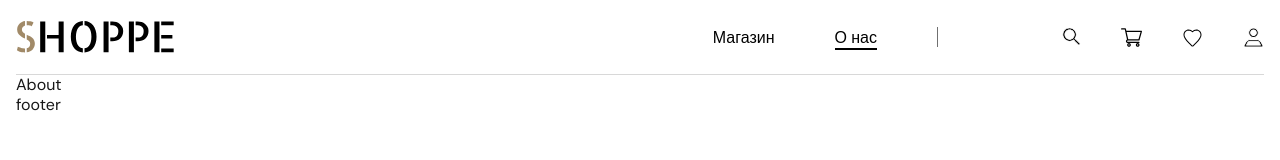
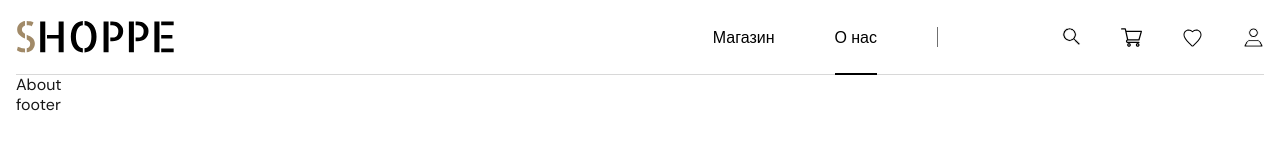
Before and after one commit to ministrov/shoppe-ecommerce-next, a Next.js app: page /about in a window 1280 px wide. Shown: the top 160 px of the page. Built offline with nearby package versions, Linux system fonts and the light colour scheme.

Commit message:
feature - End up operating on changing active class realization

```diff
--- a/components/header/Header.module.css
+++ b/components/header/Header.module.css
@@ -32,13 +32,52 @@
   border-right: 1px solid var(--light-gray);
 }
 
-.linksList a {
+.navLink {
+  position: relative;
+  display: inline-block;
+  padding-bottom: 26px;
   font-family: inherit;
   font-size: 16px;
   line-height: 22px;
   color: var(--black);
+  text-decoration: none;
+  transition: color 0.2s ease;
 }
 
-.mainMenu a.active {
+.navLink:hover {
+  color: var(--foreground);
+}
+
+.activeIndicator {
+  position: absolute;
+  bottom: 0;
+  left: 0;
+  height: 2px;
+  background-color: var(--black);
+  transform-origin: left center;
+}
+
+.iconLink {
+  position: relative;
+  display: inline-block;
+}
+
+.iconActiveIndicator {
+  position: absolute;
+  bottom: -23px;
+  left: 0;
+  width: 100%;
+  height: 2px;
+  background-color: var(--black);
+}
+
+/* .linksList a {
+  font-family: inherit;
+  font-size: 16px;
+  line-height: 22px;
+  color: var(--black);
+} */
+
+/* .mainMenu a.active {
   border-bottom: 2px solid var(--black);
-}
+} */
--- a/components/header/Header.tsx
+++ b/components/header/Header.tsx
@@ -1,5 +1,6 @@
 'use client';
 
+import { motion } from 'framer-motion';
 import { usePathname } from 'next/navigation';
 import Image from 'next/image';
 import Link from 'next/link';
@@ -9,6 +10,11 @@ import styles from './Header.module.css';
 const Header = () => {
   const pathname = usePathname();
 
+  const underlineVariants = {
+    hidden: { width: 0 },
+    visible: { width: '100%' }
+  };
+
   console.log(pathname);
   return (
     <header className={styles.header}>
@@ -17,19 +23,31 @@ const Header = () => {
       <div className={styles.mainMenu}>
         <ul className={styles.linksList}>
           <li className={styles.shop}>
-            <Link
-              href={'/catalog'}
-              className={pathname === '/catalog' ? styles.active : ''}
-              >
-                Магазин
-              </Link>
+            <Link href={'/catalog'} className={styles.navLink}>
+              Магазин
+              {pathname === '/catalog' && (
+                <motion.span
+                  className={styles.activeIndicator}
+                  initial="hidden"
+                  animate="visible"
+                  variants={underlineVariants}
+                  transition={{ duration: 0.3, ease: 'easeInOut' }}
+                />
+              )}
+            </Link>
           </li>
           <li className={styles.about}>
-            <Link
-              href={'/about'}
-              className={pathname === '/about' ? styles.active : ''}
-            >
+            <Link href={'/about'} className={styles.navLink}>
               О нас
+              {pathname === '/about' && (
+                <motion.span
+                  className={styles.activeIndicator}
+                  initial="hidden"
+                  animate="visible"
+                  variants={underlineVariants}
+                  transition={{ duration: 0.3, ease: 'easeInOut' }}
+                />
+              )}
             </Link>
           </li>
         </ul>
@@ -41,27 +59,60 @@ const Header = () => {
             </Link>
           </li>
           <li>
-            <Link
+            {/* <Link
               href={'/cart'}
               className={pathname === '/cart' ? styles.active : ''}
             >
               <Image src={'/shopping-cart.svg'} width={21} height={21} alt={'Icon shopping cart'} />
+            </Link> */}
+            <Link href={'/cart'} className={styles.iconLink}>
+              <Image src={'/shopping-cart.svg'} width={21} height={21} alt={'Cart'} />
+              {pathname === '/cart' && (
+                <motion.span
+                  className={styles.iconActiveIndicator}
+                  initial={{ scaleX: 0 }}
+                  animate={{ scaleX: 1 }}
+                  transition={{ duration: 0.3 }}
+                />
+              )}
             </Link>
           </li>
           <li>
-            <Link
+            {/* <Link
               href={'/favorites'}
               className={pathname === '/favorites' ? styles.active : ''}
             >
               <Image src={'/heart.svg'} width={21} height={21} alt={'Icon heart for favorites'} />
+            </Link> */}
+            <Link href={'/favorites'} className={styles.iconLink}>
+              <Image src={'/heart.svg'} width={21} height={21} alt={'Cart'} />
+              {pathname === '/favorites' && (
+                <motion.span
+                  className={styles.iconActiveIndicator}
+                  initial={{ scaleX: 0 }}
+                  animate={{ scaleX: 1 }}
+                  transition={{ duration: 0.3 }}
+                />
+              )}
             </Link>
           </li>
           <li>
-            <Link
+            {/* <Link
               href={'/orders'}
-              className={pathname === 'orders' ? styles.active : ''}
+              className={pathname === '/orders' ? styles.active : ''}
             >
               <Image src={'/account.svg'} width={21} height={21} alt={'Icon user account'} />
+            </Link> */}
+            <Link href={'/orders'} className={styles.iconLink}>
+              <Image src={'/account.svg'} width={21} height={21} alt={'Cart'} />
+              {pathname === '/orders' && (
+                <motion.span
+                  className={styles.iconActiveIndicator}
+                  initial={{ scaleX: 0 }}
+                  animate={{ scaleX: 1 }}
+                  transition={{ duration: 0.3 }}
+                />
+              )}
             </Link>
           </li>
         </ul>
--- a/package.json
+++ b/package.json
@@ -10,6 +10,7 @@
   },
   "dependencies": {
     "classnames": "^2.5.1",
+    "framer-motion": "^12.16.0",
     "next": "15.3.2",
     "react": "^19.0.0",
     "react-dom": "^19.0.0"
```
Also changed, not shown: 1 other file (tests, documents, lock files or other folders).
